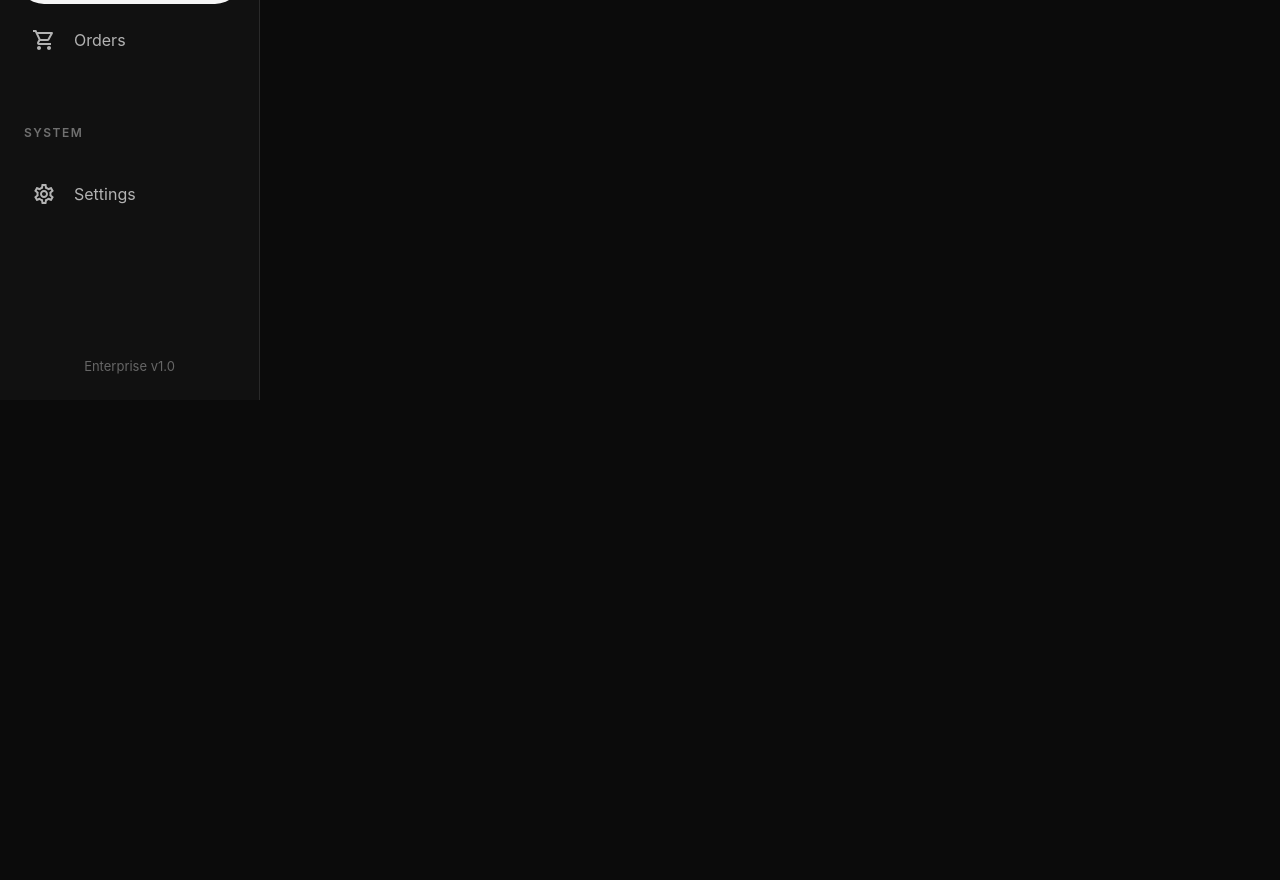
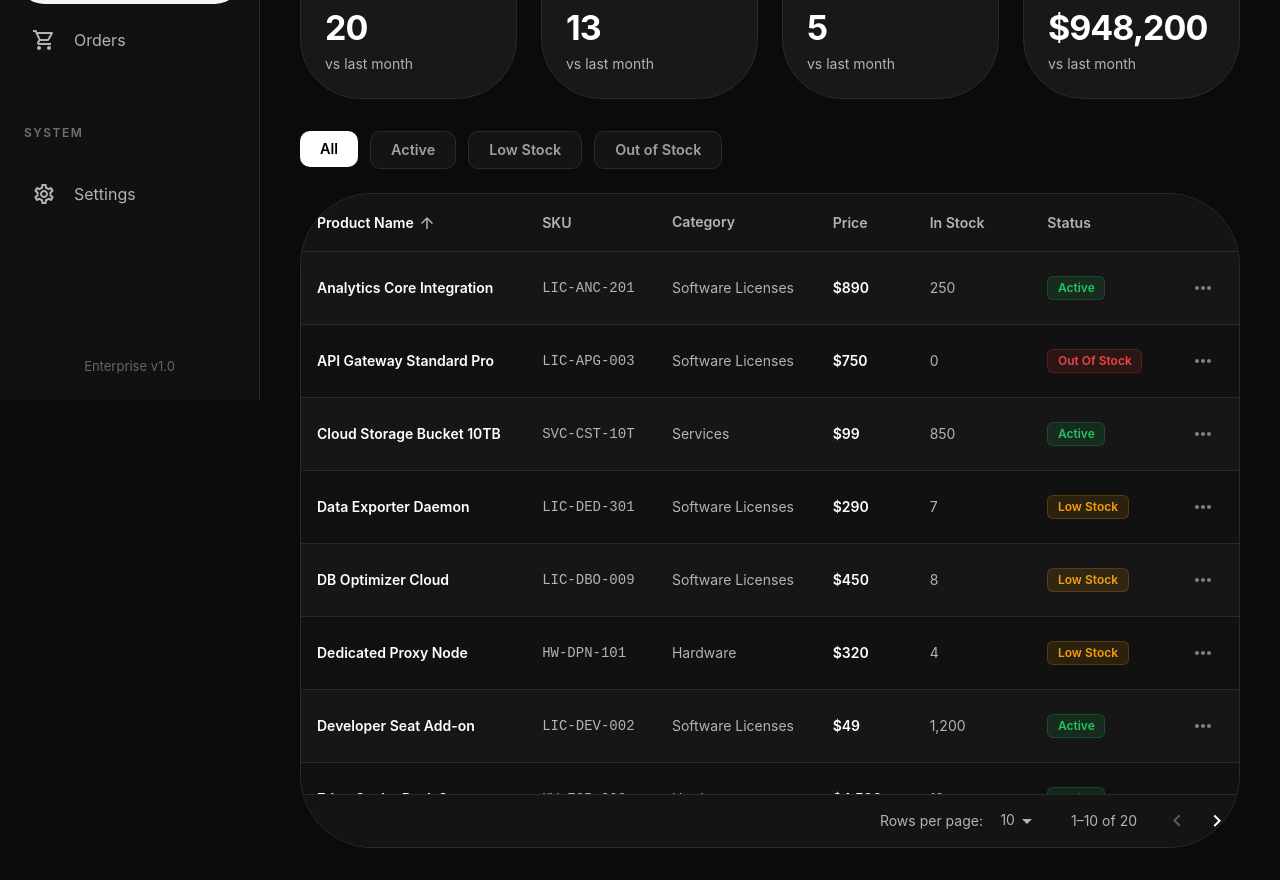
Before and after one commit to sourodeepsaha2/enterprise-dashboard, a React (Vite) app: page /products in a window 1280 px wide. Shown: the part 400-1280 px from the top of the page. Before the commit the page ends 800 px from the top, so only its background shows below. Built offline with nearby package versions, Linux system fonts and the light colour scheme.

Commit message:
feat: orchestrate products page state and routing

```diff
--- a/src/pages/Products/Products.jsx
+++ b/src/pages/Products/Products.jsx
@@ -1,12 +1,153 @@
+import { useState, useMemo } from "react";
+
 import MainLayout from "../../components/layout/MainLayout";
-import { Typography } from "@mui/material";
+import SectionCard from "../../components/ui/SectionCard";
+
+import ProductsHeader from "./ProductsHeader";
+import ProductsStats from "./ProductsStats";
+import ProductsFilters from "./ProductsFilters";
+import ProductsTable from "./ProductsTable";
+import ProductDrawer from "./ProductDrawer";
+
+import productsData from "../../data/productsData";
 
 const Products = () => {
+  const [productsList, setProductsList] = useState(productsData);
+  const [searchQuery, setSearchQuery] = useState("");
+  const [selectedFilter, setSelectedFilter] = useState("All");
+  const [sortField, setSortField] = useState("name");
+  const [sortOrder, setSortOrder] = useState("asc");
+  const [page, setPage] = useState(0);
+  const [rowsPerPage, setRowsPerPage] = useState(10);
+  const [selectedProductId, setSelectedProductId] = useState(null);
+  const [drawerOpen, setDrawerOpen] = useState(false);
+
+  const handleSearchChange = (query) => {
+    setSearchQuery(query);
+    setPage(0);
+  };
+
+  const handleFilterChange = (filter) => {
+    setSelectedFilter(filter);
+    setPage(0);
+  };
+
+  const handleSort = (field) => {
+    const isAsc = sortField === field && sortOrder === "asc";
+    setSortOrder(isAsc ? "desc" : "asc");
+    setSortField(field);
+  };
+
+  const handleProductClick = (product) => {
+    setSelectedProductId(product.id);
+    setDrawerOpen(true);
+  };
+
+  const handleCloseDrawer = () => {
+    setDrawerOpen(false);
+  };
+
+  const handleUpdateProduct = (updatedProduct) => {
+    setProductsList((prevList) =>
+      prevList.map((p) => (p.id === updatedProduct.id ? updatedProduct : p))
+    );
+  };
+
+  const selectedProduct = useMemo(() => {
+    return productsList.find((p) => p.id === selectedProductId) || null;
+  }, [productsList, selectedProductId]);
+
+  const handlePageChange = (event, newPage) => {
+    setPage(newPage);
+  };
+
+  const handleRowsPerPageChange = (event) => {
+    setRowsPerPage(parseInt(event.target.value, 10));
+    setPage(0);
+  };
+
+  const filteredAndSortedProducts = useMemo(() => {
+    let result = [...productsList];
+
+    // 1. Status Filter
+    if (selectedFilter !== "All") {
+      result = result.filter(
+        (p) => p.status.toLowerCase() === selectedFilter.toLowerCase()
+      );
+    }
+
+    // 2. Search Query (Name, SKU)
+    if (searchQuery.trim()) {
+      const query = searchQuery.toLowerCase();
+      result = result.filter(
+        (p) =>
+          p.name.toLowerCase().includes(query) ||
+          p.sku.toLowerCase().includes(query)
+      );
+    }
+
+    // 3. Sorting
+    result.sort((a, b) => {
+      let aVal = a[sortField];
+      let bVal = b[sortField];
+
+      if (typeof aVal === "string") {
+        return sortOrder === "asc"
+          ? aVal.localeCompare(bVal)
+          : bVal.localeCompare(aVal);
+      }
+
+      if (typeof aVal === "number") {
+        return sortOrder === "asc" ? aVal - bVal : bVal - aVal;
+      }
+
+      return 0;
+    });
+
+    return result;
+  }, [productsList, selectedFilter, searchQuery, sortField, sortOrder]);
+
+  const visibleProducts = useMemo(() => {
+    const startIndex = page * rowsPerPage;
+    return filteredAndSortedProducts.slice(startIndex, startIndex + rowsPerPage);
+  }, [filteredAndSortedProducts, page, rowsPerPage]);
+
   return (
     <MainLayout>
-      <Typography variant="h3">
-        Products
-      </Typography>
+      <ProductsHeader searchQuery={searchQuery} onSearchChange={handleSearchChange} />
+
+      <ProductsStats />
+
+      <ProductsFilters selectedFilter={selectedFilter} onFilterChange={handleFilterChange} />
+
+      <SectionCard
+        sx={{
+          p: 0,
+          overflow: "hidden",
+          minHeight: 450,
+          bgcolor: "#181818",
+        }}
+      >
+        <ProductsTable
+          products={visibleProducts}
+          sortField={sortField}
+          sortOrder={sortOrder}
+          onSort={handleSort}
+          onProductClick={handleProductClick}
+          page={page}
+          rowsPerPage={rowsPerPage}
+          onPageChange={handlePageChange}
+          onRowsPerPageChange={handleRowsPerPageChange}
+          totalCount={filteredAndSortedProducts.length}
+        />
+      </SectionCard>
+
+      <ProductDrawer
+        open={drawerOpen}
+        onClose={handleCloseDrawer}
+        product={selectedProduct}
+        onUpdateProduct={handleUpdateProduct}
+      />
     </MainLayout>
   );
 };
```
